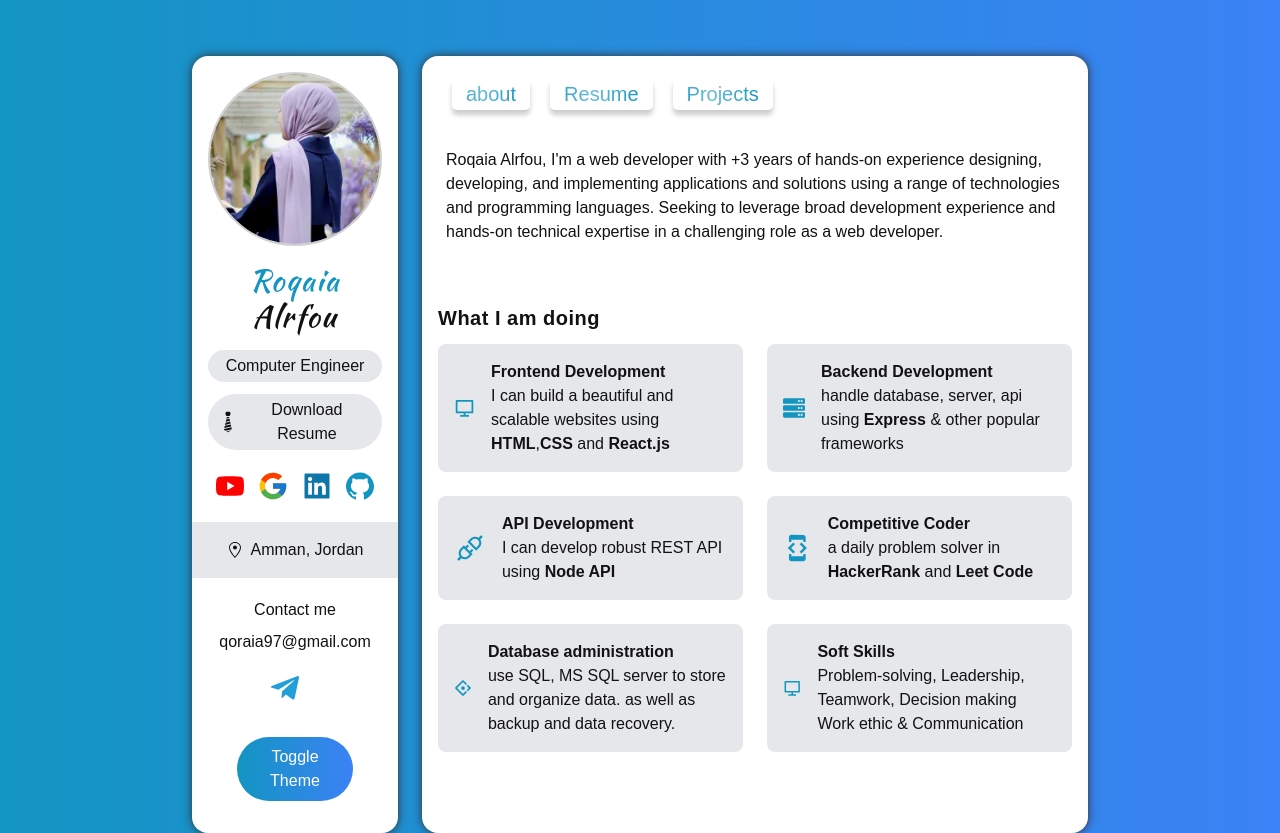
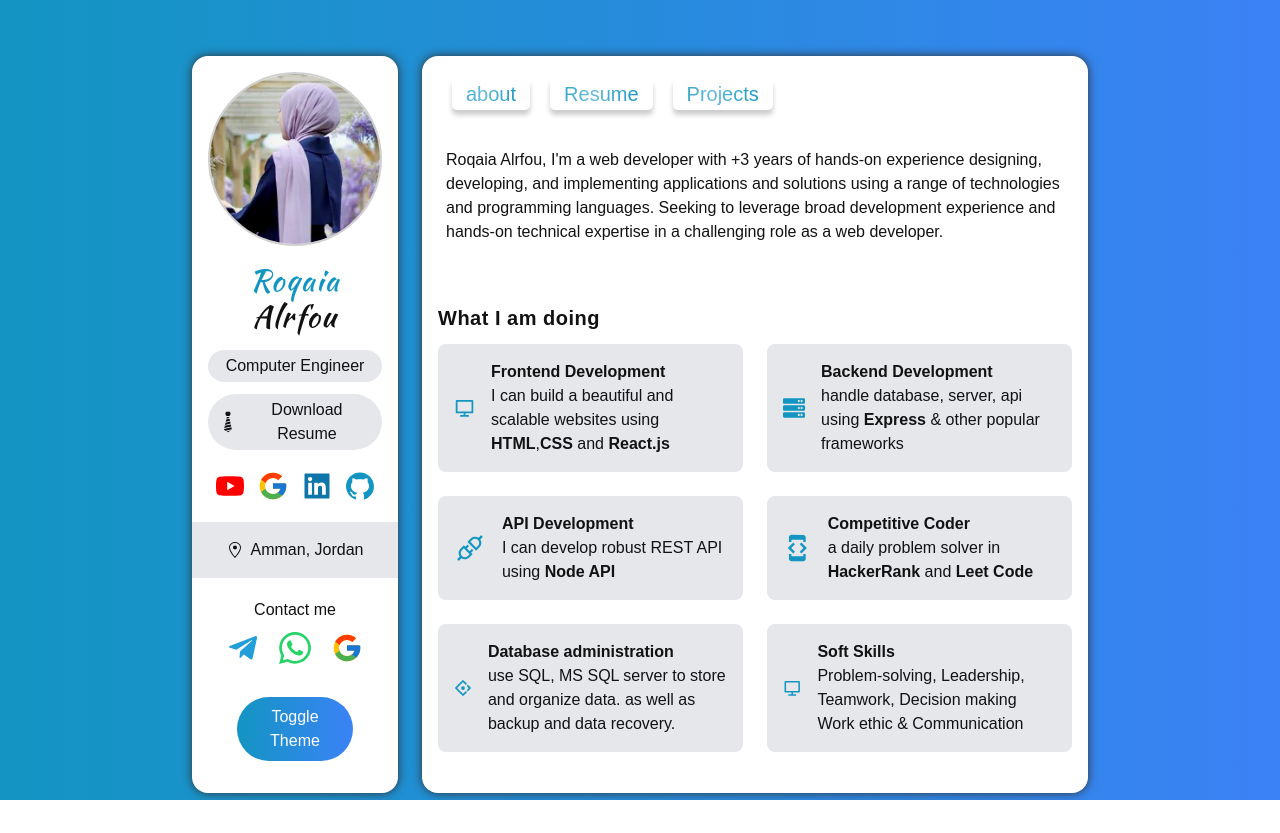
Before and after one commit to RoqaiaRF/protofillo, a Next.js app: page / in a window 1280 px wide. After the commit the page ends 800 px from the top, so only its background shows below. Built offline with nearby package versions, Linux system fonts and the light colour scheme.

Commit message:
add youtube w t

```diff
--- a/components/Sidebar.tsx
+++ b/components/Sidebar.tsx
@@ -74,7 +74,7 @@ const Sidebar = () => {
       <p>Contact me </p>
       <div>
         <ul  className="contact-l">
-        <p className="my-2 "> qoraia97@gmail.com </p>
+        {/* <p className="my-2 "> qoraia97@gmail.com </p> */}
         {/* <p className="my-2"> +96277693130</p> */}
           <li>
             <a href="https://t.me/RoqaiaRF">
@@ -82,14 +82,14 @@ const Sidebar = () => {
             </a>
           </li>
           <li>
-            {/* <a href="https://wa.me/+962799849386">
+             <a href="https://wa.me/+962799849386">
              <ImWhatsapp className="w-8 h-8 cursor-pointer" color="#25D366" />{" "}
             </a>
           </li>
           <li>
-            {/* <a href="mailto:qoraia97@gmail.com">
+             <a href="mailto:qoraia97@gmail.com">
               <FcGoogle className="w-8 h-8 cursor-pointer"/>{" "}
-            </a> */}
+            </a>
           </li>
 
         </ul>
```
